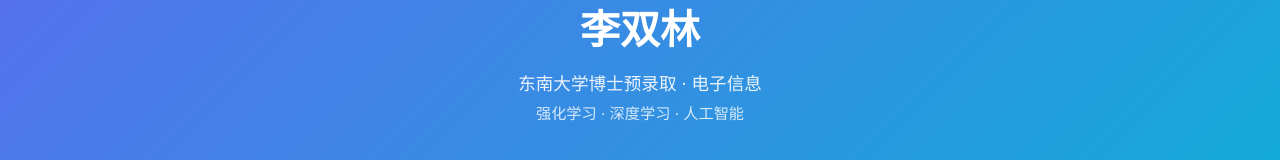
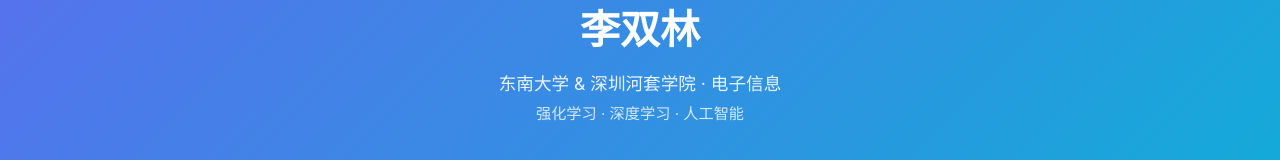
Before and after one commit to Huixingruo/personal-homepage, a React (Vite) app: page / in a window 1280 px wide. Shown: the part 323-483 px from the top of the page. Built offline with nearby package versions, Linux system fonts and the light colour scheme.

Commit message:
fix: 更新 Hero 副标题为东南大学 & 深圳河套学院

```diff
--- a/src/components/Hero.jsx
+++ b/src/components/Hero.jsx
@@ -12,7 +12,7 @@
       >
         <img src="/avatar.png" alt="李双林" className={styles.avatar} />
         <h1 className={styles.name}>李双林</h1>
-        <p className={styles.title}>东南大学博士预录取 · 电子信息</p>
+        <p className={styles.title}>东南大学 & 深圳河套学院 · 电子信息</p>
         <p className={styles.interests}>强化学习 · 深度学习 · 人工智能</p>
 
         <div className={styles.stats}>
```
